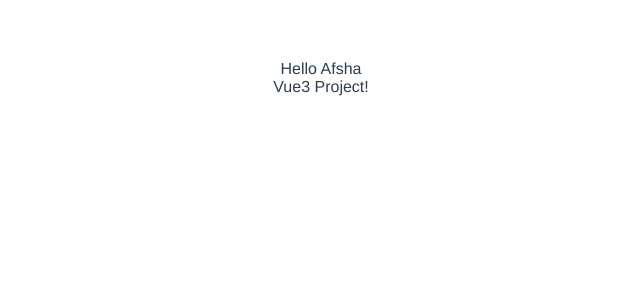
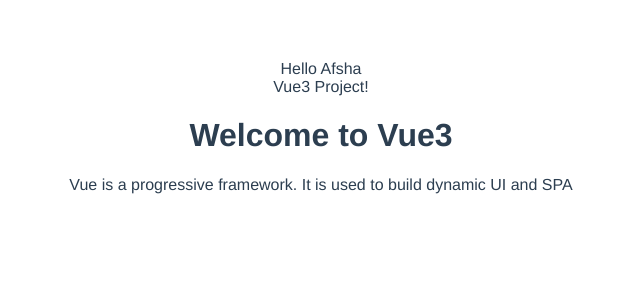
Before and after one commit to mdafsha9/VueJS3-Tutorials, a Vue app: page / in a window 1280 px wide. Shown: the top 300 px of the page, without its empty margins (319-959 px from the left). Built offline with nearby package versions, Linux system fonts and the light colour scheme.

Commit message:
v-html dir

```diff
--- a/src/App.vue
+++ b/src/App.vue
@@ -1,7 +1,7 @@
 <template>
   <span>{{greet}} {{name}}</span><br>
   <span v-text="framework"></span>
-
+  <div v-html="inner"></div>
 </template>
 
 <script>
@@ -13,6 +13,7 @@
       greet:"Hello",
       name:'Afsha',
       framework:'Vue3 Project!',
+      inner:'<h1>Welcome to Vue3</h1><p>Vue is a progressive framework. It is used to build dynamic UI and SPA</p>',
 
 
     }
```
